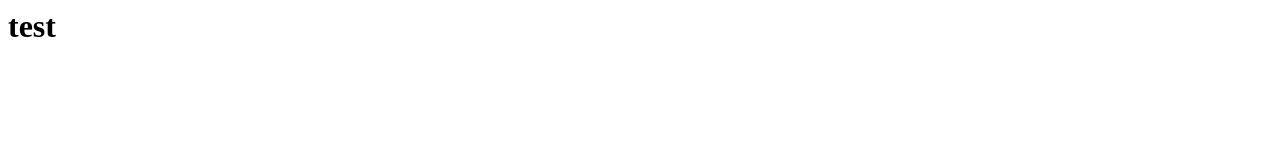
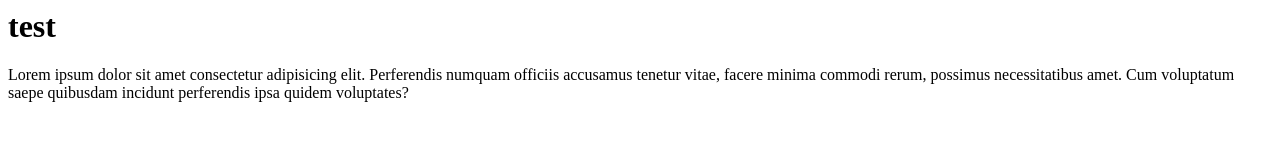
Before and after one commit to IzaasBhumiJ59/test-github, a plain HTML site: page index.html in a window 1280 px wide. Drawn offline with Linux system fonts and the light colour scheme.

Commit message:
adding paragraph

```diff
--- a/index.html
+++ b/index.html
@@ -6,5 +6,8 @@
 </head>
 <body>
     <h1>test</h1>
+    <p>Lorem ipsum dolor sit amet consectetur adipisicing elit.
+       Perferendis numquam officiis accusamus tenetur vitae, facere minima commodi rerum, possimus necessitatibus amet.
+       Cum voluptatum saepe quibusdam incidunt perferendis ipsa quidem voluptates?</p>
 </body>
 </html>
```
